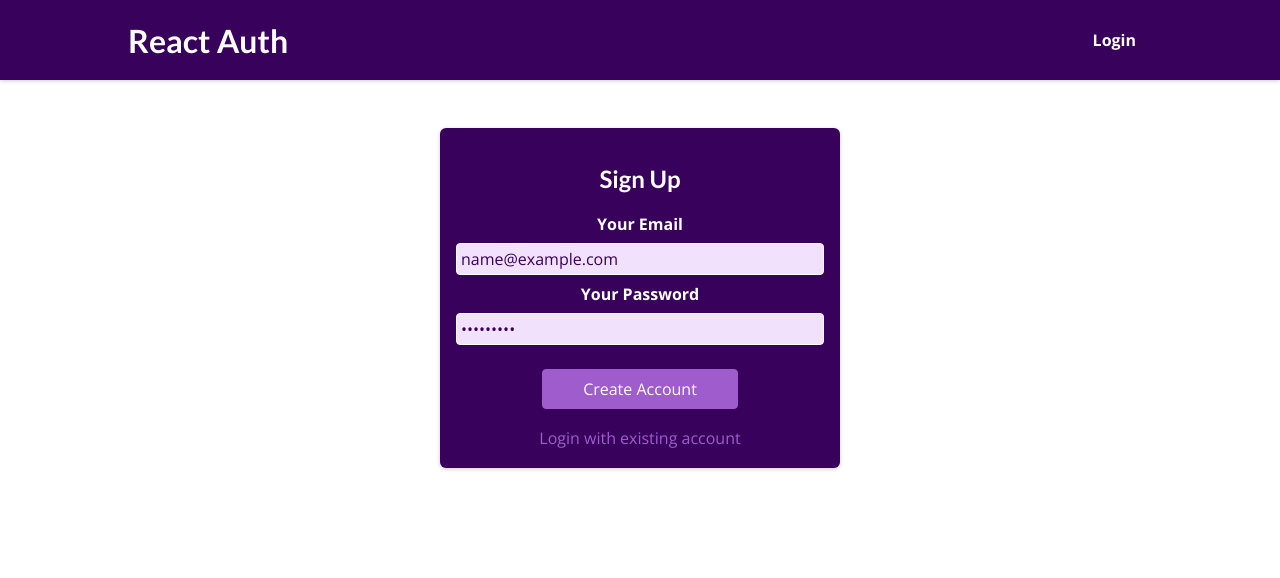
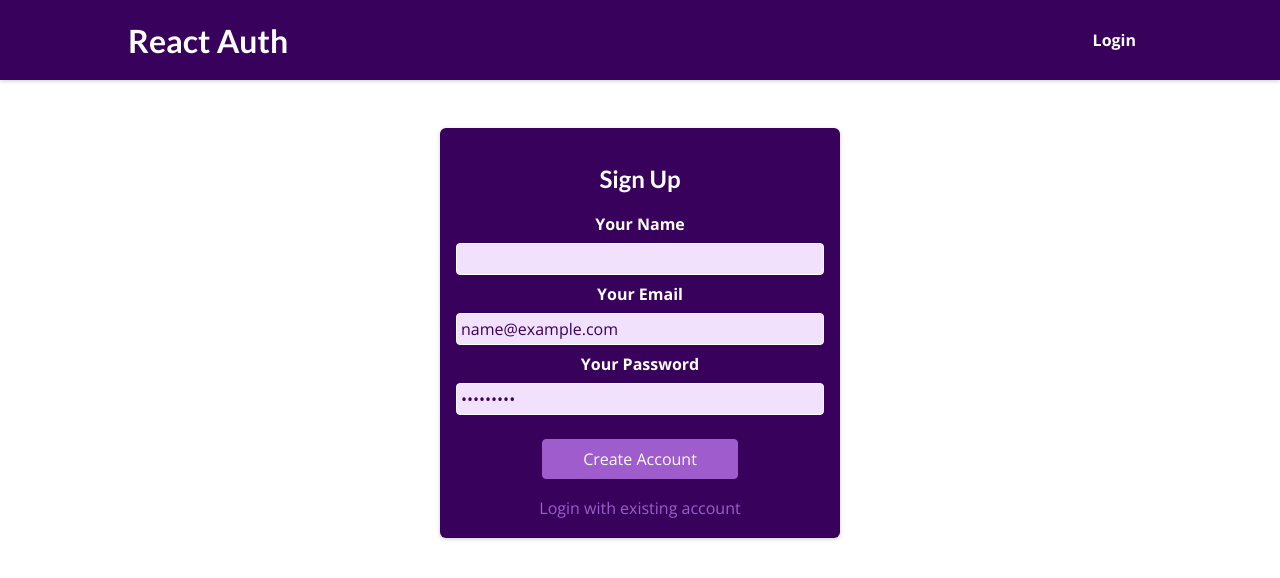
Before and after one commit to nrmn-dev13/monday-react, a React (Create React App) app: page /auth in a window 1280 px wide. Both pictures are taken after typing "name@example.com", "Sample123" into the empty fields and a click on the button "Create new account". Shown: the top 578 px of the page. Built offline with nearby package versions, Linux system fonts and the light colour scheme.

Commit message:
Adding name field

```diff
--- a/src/components/Auth/AuthForm.js
+++ b/src/components/Auth/AuthForm.js
@@ -66,6 +66,12 @@
     <section className={classes.auth}>
       <h1>{isLogin ? 'Login' : 'Sign Up'}</h1>
       <form onSubmit={submitHandler}>
+        {!isLogin &&
+          <div className={classes.control}>
+            <label htmlFor='name'>Your Name</label>
+            <input type='text' id='name' />
+          </div>
+        }
         <div className={classes.control}>
           <label htmlFor='email'>Your Email</label>
           <input type='email' id='email' required ref={emailInputRef} />
--- a/src/store/auth-context.js
+++ b/src/store/auth-context.js
@@ -70,7 +70,6 @@
 
   useEffect(() => {
     if (tokenData) {
-      console.log(tokenData.duration);
       logoutTimer = setTimeout(logoutHandler, tokenData.duration);
     }
   }, [tokenData, logoutHandler]);
```
